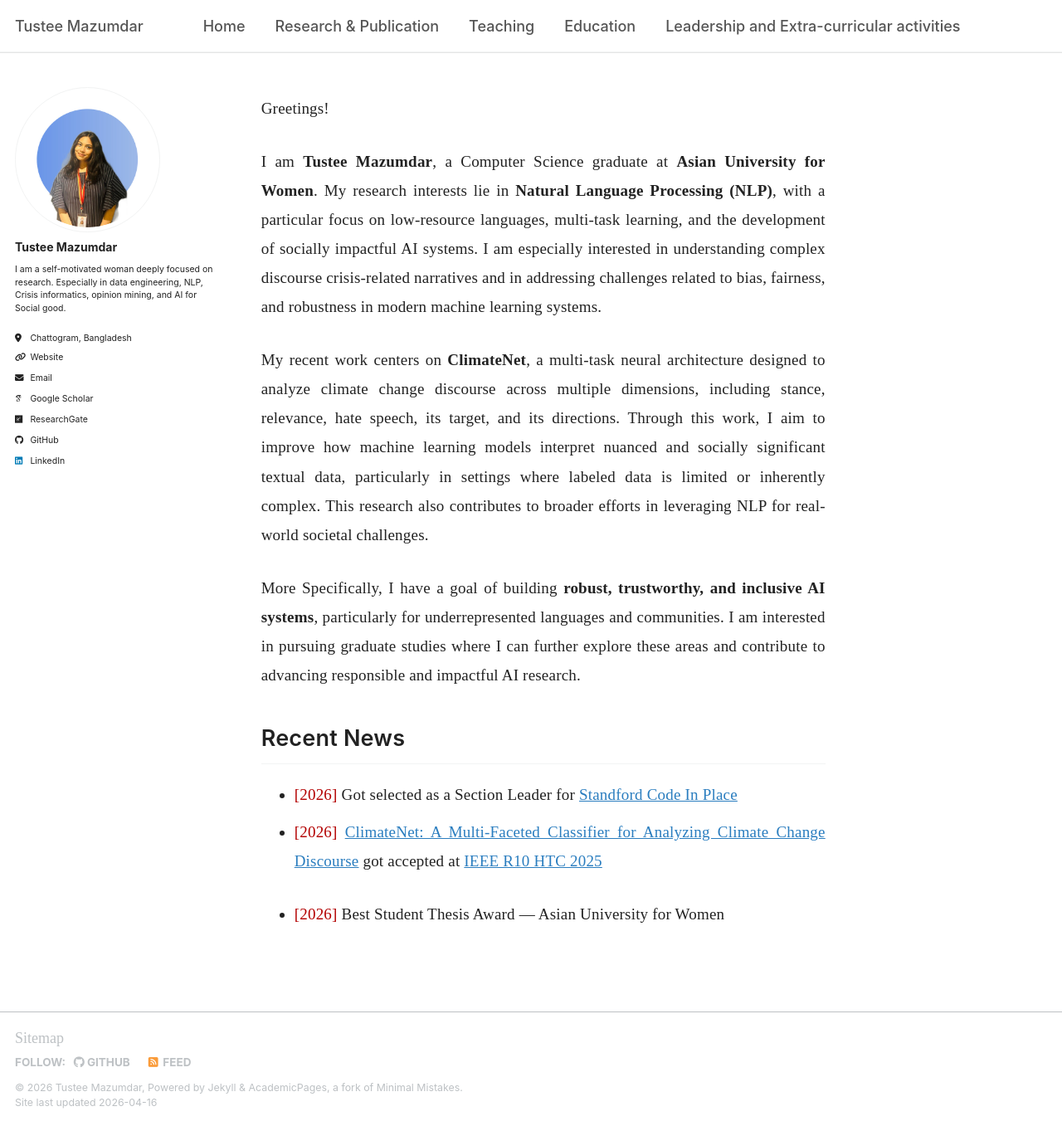
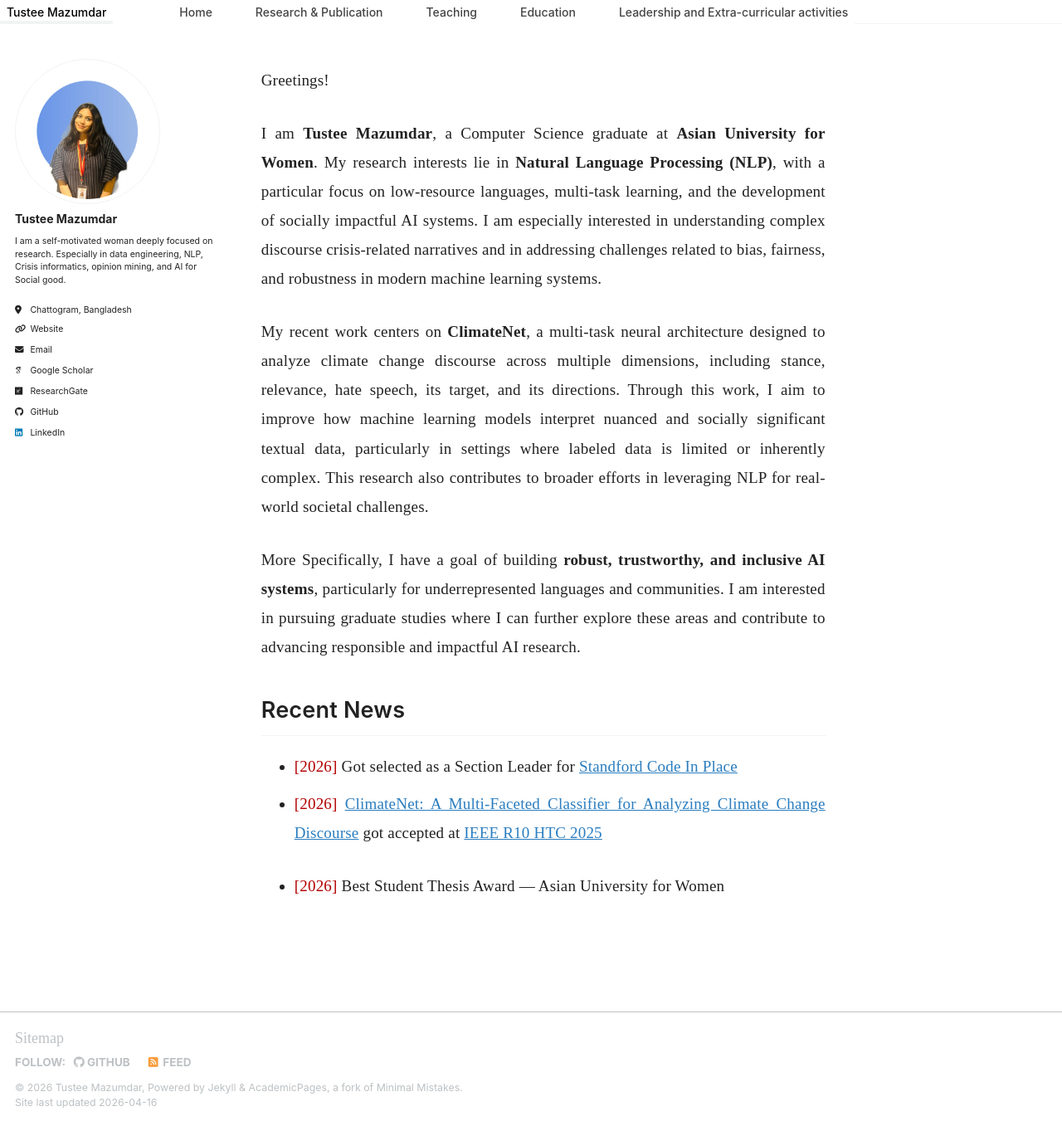
Before and after one commit to TusteeMazumdar/TusteeMazumdar.github.io, a Jekyll site: the page built from _pages/about.md, in a window 1280 px wide and 1357 px high. Shown: the whole window at 83% size. Built offline with Jekyll 4.4.1, drawn with Linux system fonts in a browser that asks for light colours; some web fonts are replaced; a script bundle is joined from its source files by our own code; library files that are not in the unit come from our copies.

Commit message:
Update main.scss

```diff
--- a/assets/css/main.scss
+++ b/assets/css/main.scss
@@ -72,6 +72,52 @@ html, body {
 .masthead__menu-item a:hover {
   color: #000 !important;
 }
+/* ===== REMOVE HEADER BAR COMPLETELY ===== */
+
+/* Kill masthead box */
+.masthead {
+  background: transparent !important;
+  border: none !important;
+  box-shadow: none !important;
+  padding: 0 !important;
+  margin: 0 !important;
+  min-height: 0 !important;
+}
+
+/* Remove inner wrapper spacing */
+.masthead__inner-wrap {
+  padding: 0 !important;
+  margin: 0 !important;
+}
+
+/* Make nav inline (no container feel) */
+.greedy-nav {
+  background: transparent !important;
+  padding: 0 !important;
+  margin: 0 !important;
+  min-height: 0 !important;
+}
+
+/* Align everything left like academic sites */
+.greedy-nav .visible-links {
+  justify-content: flex-start !important;
+}
+
+/* Reduce nav item spacing */
+.masthead__menu-item {
+  margin: 0 !important;
+}
+
+.masthead__menu-item a {
+  padding: 4px 8px !important;
+  color: #444 !important;
+  font-size: 14px;
+}
+
+/* Remove overlay completely */
+.masthead::before {
+  display: none !important;
+}
 
 /* Title */
 .site-title {
```
